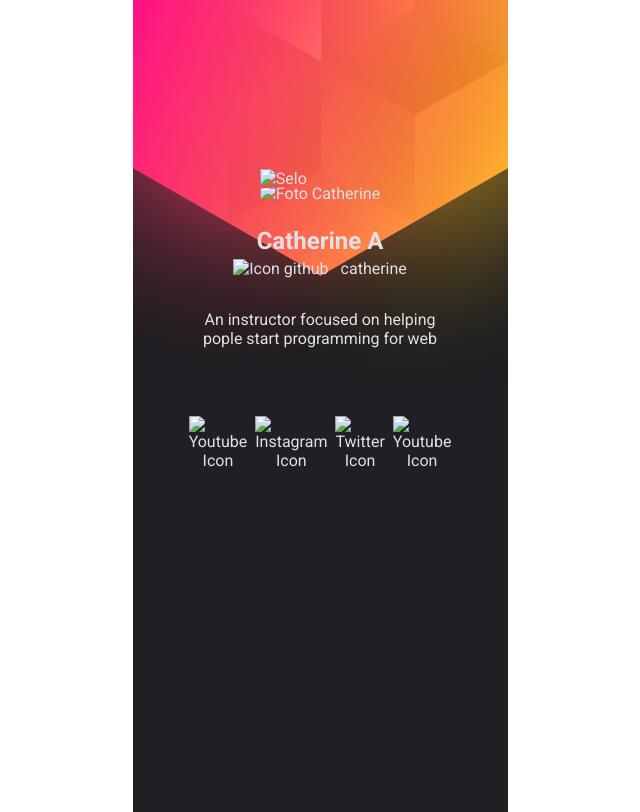
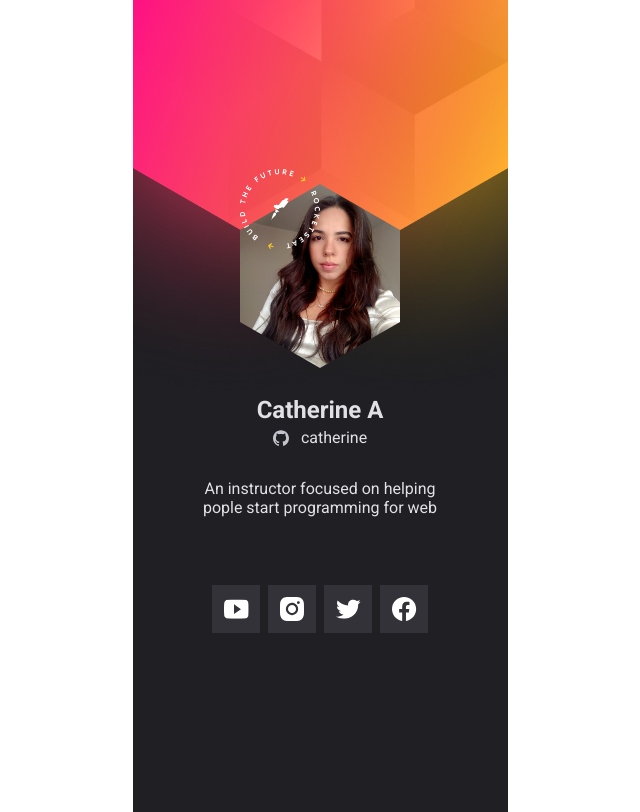
Before and after one commit to catherinealmeida/badge-nlw, a plain HTML site: page index.html in a window 1280 px wide. Shown: the whole page, without its empty margins (320-960 px from the left). Drawn offline with Linux system fonts and the light colour scheme; files whose address does not match are found by name.

Commit message:
Update index.html

```diff
--- a/index.html
+++ b/index.html
@@ -19,10 +19,10 @@
       <div class="container">
         <div class="avatar">
           <span>
-             <img src="/build.svg" alt="Selo" />
+             <img src="images/build.svg" alt="Selo" />
           </span>
         <img
-          src="/catherine.jpg"
+          src="images/catherine.jpg"
           weight="185px"
           height="185px"
           alt="Foto Catherine"
@@ -30,14 +30,14 @@
       </div>
       <h1 id="userName">Catherine A</h1>
       <a id="userLink" href="https://github.com/" target="_blank">
-        <img src="/github 2.svg" alt="Icon github" /><span id="userLogin">catherine </span></a>
+        <img src="images/github 2.svg" alt="Icon github" /><span id="userLogin">catherine </span></a>
 
       <p id="userBio">An instructor focused on helping pople start programming for web</p>
 
       <ul id="socialLinks">
         <li class="youtube">
           <a href="https://www.youtube.com/" target="_blank">
-          <img src="/youtube.svg" alt="Youtube Icon" /></a>
+          <img src="images/youtube.svg" alt="Youtube Icon" /></a>
         </li>
 
         <li class="instagram">
@@ -45,17 +45,17 @@
             href="https://www.instagram.com/"
             target="_blank"
           >
-          <img src="/instagram.svg" alt="Instagram Icon" /></a>
+          <img src="images/instagram.svg" alt="Instagram Icon" /></a>
         </li>
 
         <li class="twitter">
           <a href="https://www.twitter.com/" target="_blank">
-          <img src="/twitter.svg" alt="Twitter Icon" /></a>
+          <img src="images/twitter.svg" alt="Twitter Icon" /></a>
         </li>
 
         <li class="facebook">
           <a href="https://www.facebook.com/" target="_blank">
-          <img src="/facebook.svg" alt="Youtube Icon" /></a>
+          <img src="images/facebook.svg" alt="Youtube Icon" /></a>
         </li>
       </ul>
     </main>
```
